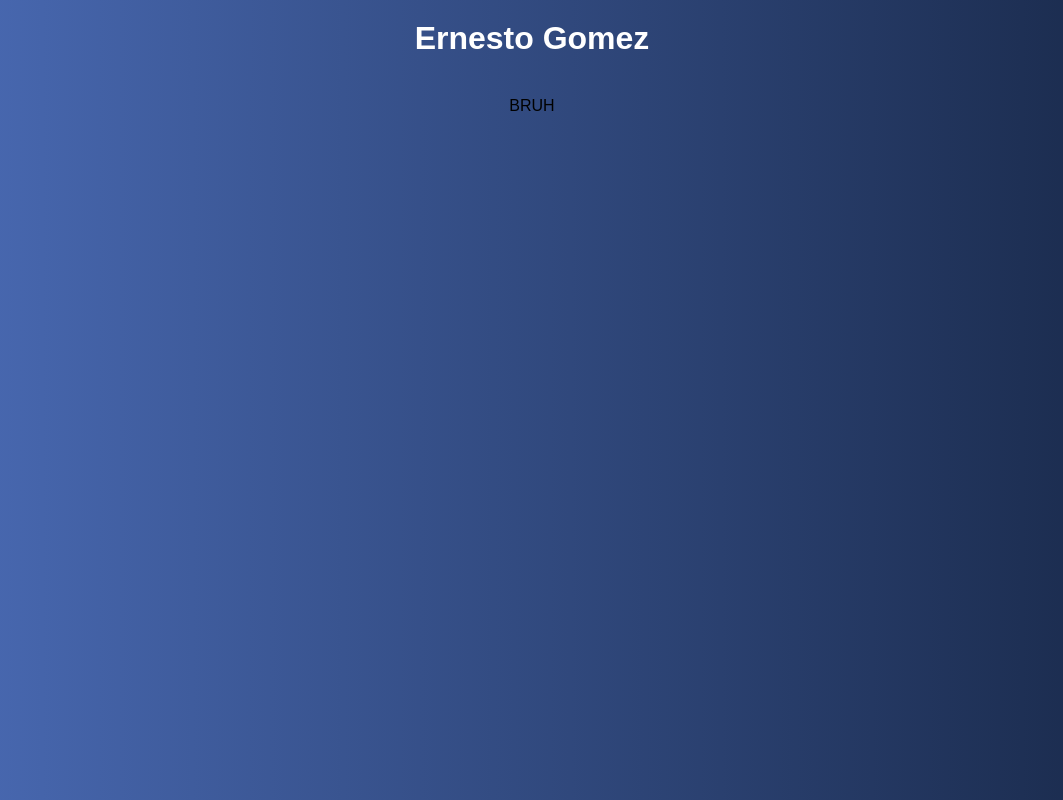
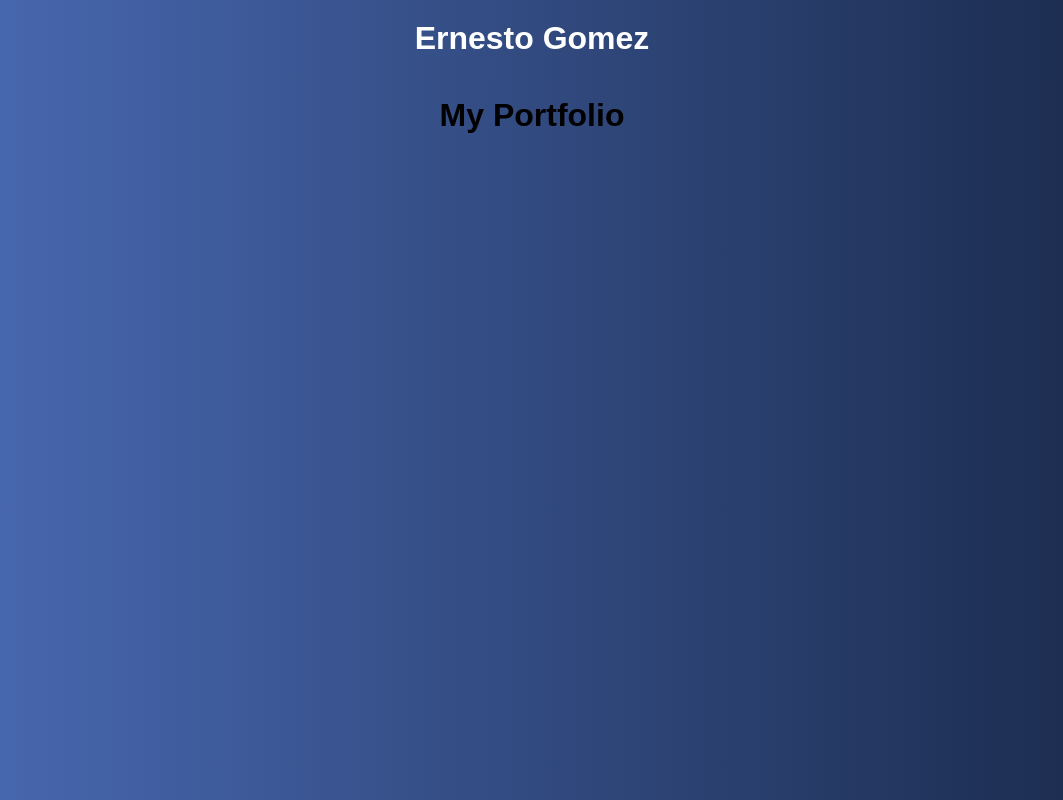
Before and after one commit to ernjg/ernjg.github.io, a plain HTML site: page index.html in a window 1280 px wide. Shown: the whole page, without its empty margins (108-1171 px from the left). Drawn offline with Linux system fonts and the light colour scheme.

Commit message:
Update index.html

```diff
--- a/index.html
+++ b/index.html
@@ -21,7 +21,8 @@
 
 
 
-    <div class="accent">BRUH</div>
+    <div class="accent"><h1>My Portfolio</h1>
+    </div>
 
 
 
```
